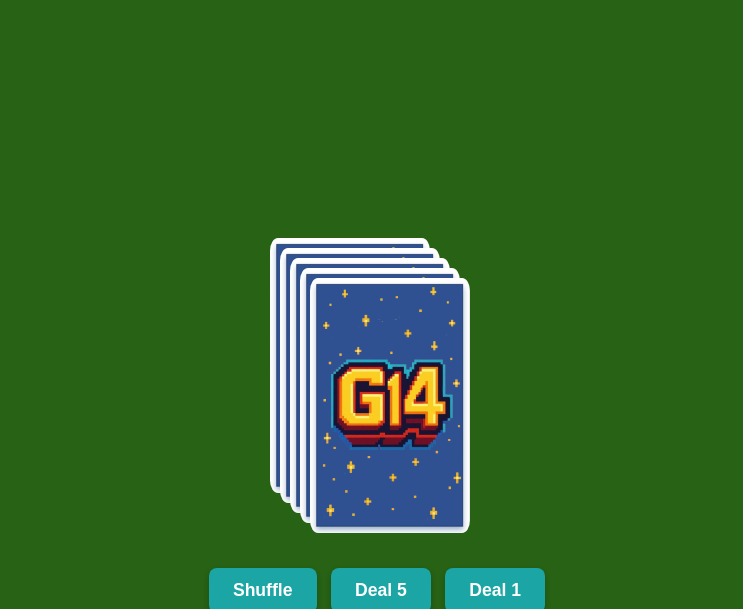
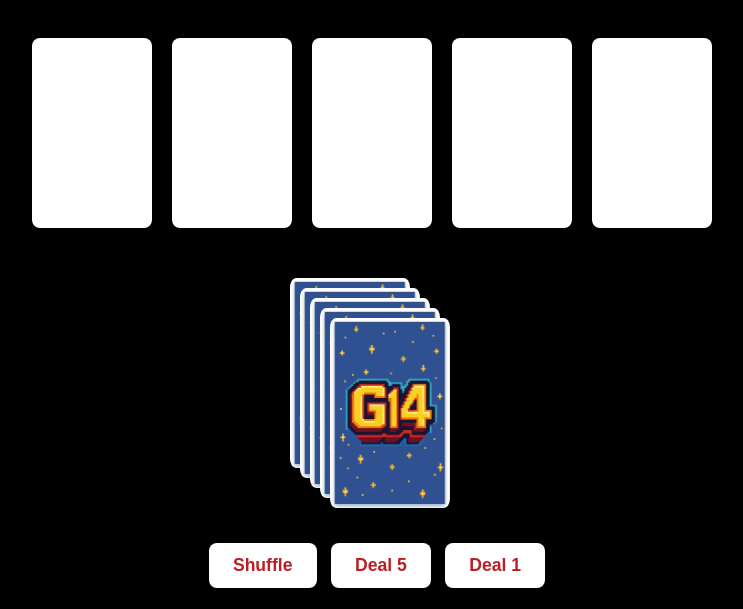
Before and after one commit to cse110-sp25-group14/warmup-exercise, a plain HTML site: page index.html in a window 1280 px wide. Shown: the part 191-800 px from the top of the page, without its empty margins (268-1011 px from the left). Drawn offline with Linux system fonts and the light colour scheme.

Commit message:
changes to logo and layout and colors

```diff
--- a/custom.css
+++ b/custom.css
@@ -7,7 +7,7 @@ html, body {
     height: 100%;
     width: 100%;
     font-family: sans-serif;
-    background: #276215;
+    background: #000000;
     overflow-x: hidden;
     color: white;
 }
@@ -48,15 +48,16 @@ button {
     font-size: 1.1rem;
     border-radius: 8px;
     font-weight: bold;
-    background: #1ca5a5;
-    color: white;
+    background: #ffffff;
+    color: #BC1E24;
     border: none;
     cursor: pointer;
     box-shadow: 0 3px 6px rgba(0,0,0,0.2);
     margin-top: 25px;
 }
 
-button:hover { background: #178f8f; }
+button:hover { background: #BC1E24;
+    color: #ffffff;}
 
 /* DECK STACK */
 .deck-stack {
@@ -66,8 +67,8 @@ button:hover { background: #178f8f; }
     position: relative;
     /*width: 170px;
     height: 340px;*/
-    width: 160px;
-    height: 255px;
+    width: 120px;
+    height: 190px;
     display: flex;
     align-items: flex-start;
     justify-content: center;
@@ -77,8 +78,8 @@ button:hover { background: #178f8f; }
     list-style: none;
     /* width: 180px;
     height: 295px; */
-    width: 160px;
-    height: 255px;
+    width: 120px;
+    height: 190px;
     position: absolute;
     background: url('./cards/back.png') center/cover no-repeat;
     border-radius: 5%;
@@ -143,18 +144,19 @@ button:hover { background: #178f8f; }
     display: flex;
     justify-content: center;
     gap: 20px;
-    background: #276215;
+    background: #000000;
     box-sizing: border-box;
-    border-color: #276215;
+    border-color: #000000;
 }
 .card-slot {
     list-style: none;
-    width: 100px;
-    height: 150px;
+    width: 120px;
+    height: 190px;
     border-radius: 8px;
-    /*background: url('./assets/blank-green.png') center/cover no-repeat;*/
+    background: url('Component4.png') center/cover no-repeat;
     /*box-shadow: 2px 2px 6px rgba(0,0,0,0.2);*/
     position: relative;
+    color: #ffffff;
 }
 
 /* FLIP‑CARD */
--- a/index.html
+++ b/index.html
@@ -11,7 +11,7 @@
 <body>
   <main>
     <header>
-      <img src="Warm_Up-7_2-removebg-preview.png" alt="logo" style="width: 200px;">
+      <img src="Warm_Up-12-removebg-preview.png" alt="logo" style="width: 200px;">
     </header>
 
     <!-- River as a list -->
```
Also changed, not shown: Component4.png (added), Warm_Up-11-removebg-preview.png (added), Warm_Up-12-removebg-preview.png (added).
